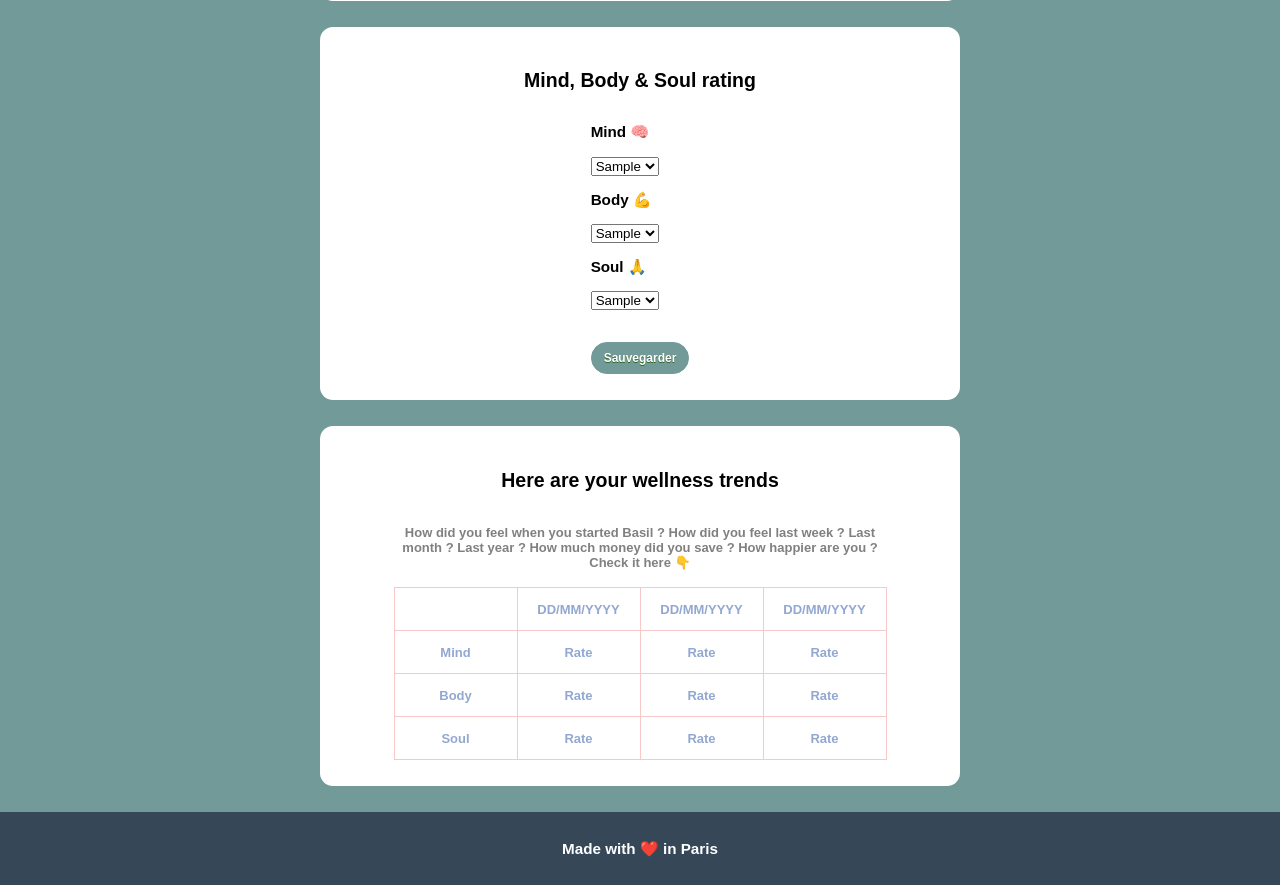
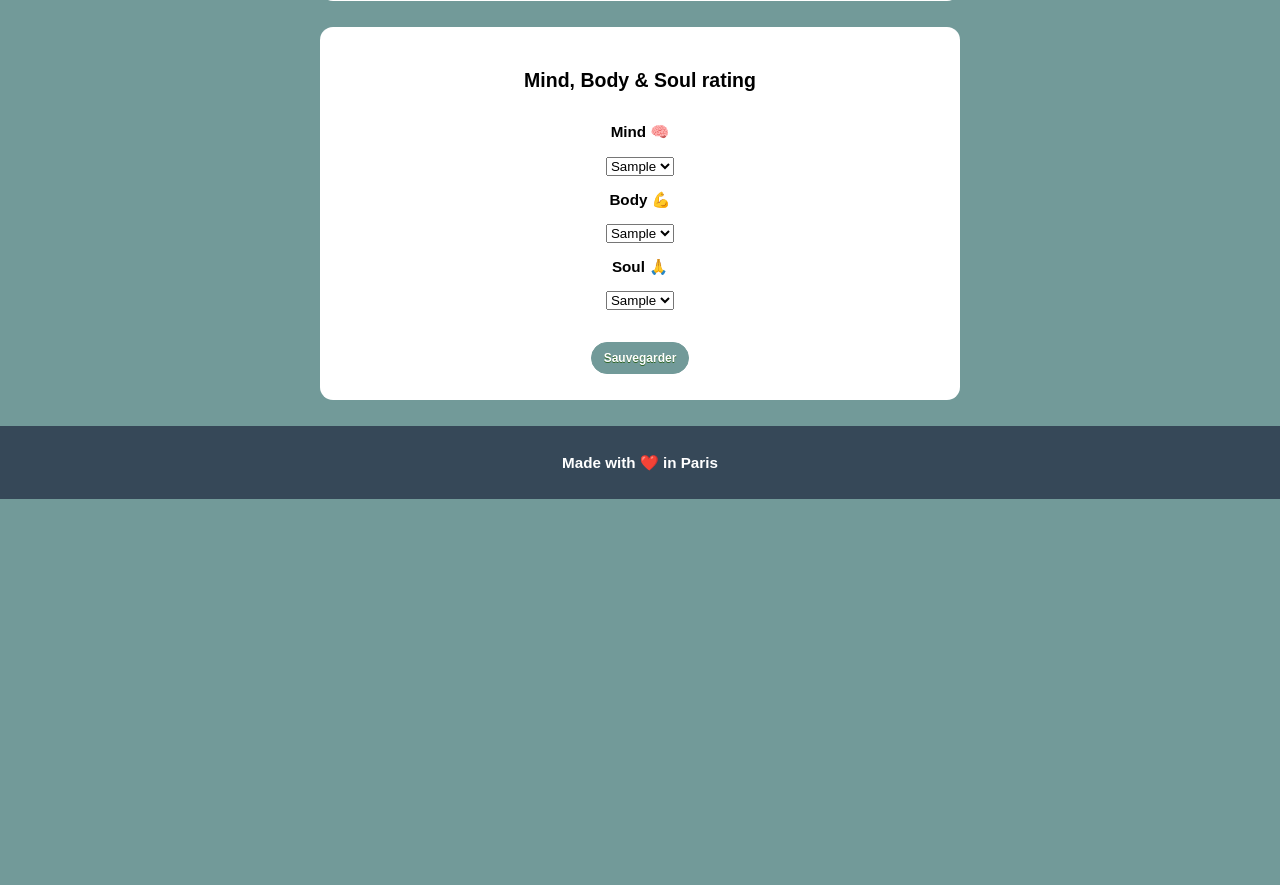
Before and after one commit to anaisperson/projet2-basil, a Node server app: template views/dashboard.hbs in a window 1280 px wide. Shown: the part 536-1421 px from the top of the page. After the commit the page ends 1035 px from the top, so only its background shows below. Run offline with Node 20, Linux system fonts and the light colour scheme; tables that the repository leaves empty hold one stand-in row (values such as "Sample post"); the template is opened without the code that fills it: values that come from a table or form of the project are taken from there, most other values are stand-ins (such as "Sample title", 1, 10 or a date in 2020); some libraries are stand-ins or nearby versions.

Commit message:
save button & styling

```diff
--- a/public/stylesheets/dashboard.css
+++ b/public/stylesheets/dashboard.css
@@ -81,6 +81,10 @@
 .table {
   text-align: center;
   font-weight: bold;
+}
+
+.form {
+  text-align: center;
 }
 
 .loginbutton {
--- a/views/dashboard.hbs
+++ b/views/dashboard.hbs
@@ -70,18 +70,18 @@
 </div>
 
 {{!-- </div> --}}
-<div class="presentation">
-  {{!-- <img src="/images/undraw_data_trends_b0wg.png" class="image" height="50%" width="50%" /> --}}
-  <h2>Here are your wellness trends</h2>
+{{!-- <div class="presentation"> --}}
+{{!-- <img src="/images/undraw_data_trends_b0wg.png" class="image" height="50%" width="50%" /> --}}
+{{!-- <h2>Here are your wellness trends</h2>
   <h4 class="paragraph">
     How did you feel when you started Basil ? How did you feel last week ? Last month ? Last year ? How much money did
     you save ? How happier are you ? Check it here 👇
-  </h4>
+  </h4> --}}
 
 
 
-  <!--- Tableau -->
-  <table class="table">
+<!--- Tableau -->
+{{!-- <table class="table">
     <tr>
       <th></th>
       <th>DD/MM/YYYY</th>
@@ -107,9 +107,9 @@
       <td>Rate</td>
     </tr>
   </table>
-</div>
+</div> --}}
 
-{{!-- <h1>{{{Firstname}}}'s wellness program</h1>
+{{!--
 <pre>Below you will find the teachings that will enable you to find inner balance.
     We show you directly the right video for each theme, depending on the exercices you already have done.</pre>
 
```
Also changed, not shown: package.json (line endings or trailing spaces).
